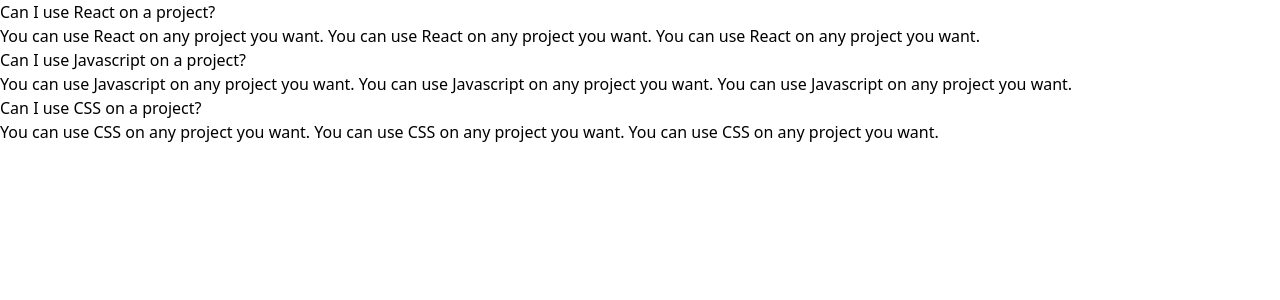
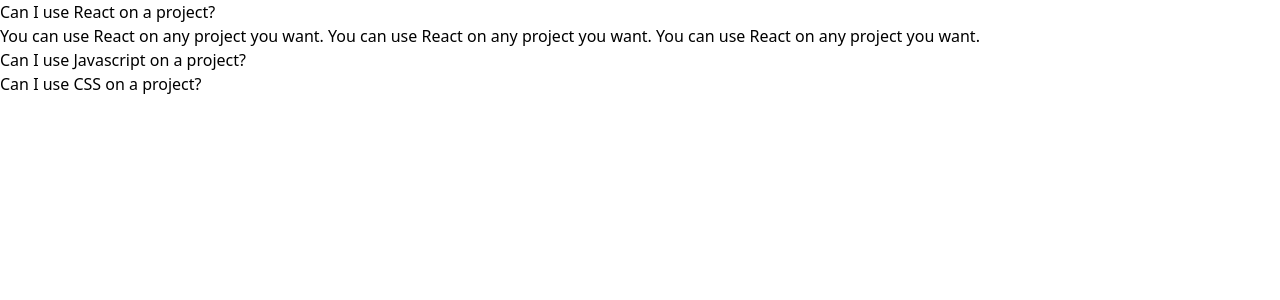
Before and after one commit to rachelspencer/comps-practice, a React (Create React App) app: page / in a window 1280 px wide. Shown: the top 300 px of the page. Built offline with nearby package versions, Linux system fonts and the light colour scheme.

Commit message:
conditional created for Accordion component

```diff
--- a/src/components/Accordion.js
+++ b/src/components/Accordion.js
@@ -1,12 +1,17 @@
+import { useState } from 'react';
 
 const Accordion = ({ items }) => {
-    const renderedItems = items.map((item) => {
+    const [expandIndex, setExpandeIndex ] = useState(0);
+
+    const renderedItems = items.map((item, index) => {
+        const isExpanded = index === expandIndex;
+
         return (
-            <div >
+            <div key={item.id}>
                 <div>{item.label}</div>
-                <div>{item.content}</div>
+                {isExpanded && <div>{item.content}</div>}
             </div>
-        )
+        );
     });
 
     return (
```
